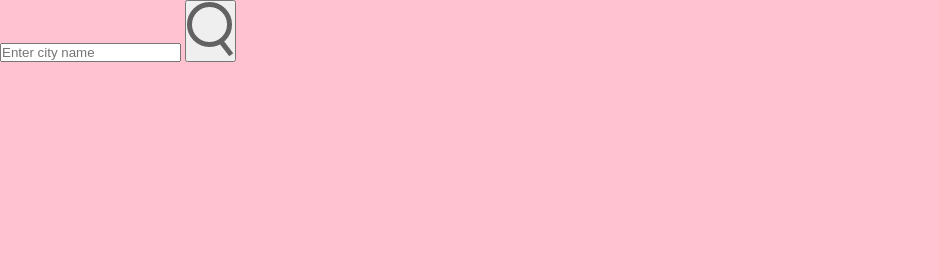
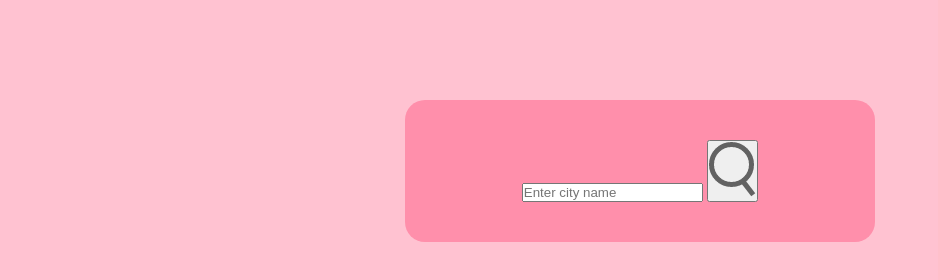
Before and after one commit to wilawanpond/weather-app, a plain HTML site: page index.html in a window 1280 px wide. Shown: the whole page, without its empty margins (0-938 px from the left). Drawn offline with Linux system fonts and the light colour scheme.

Commit message:
Update container class

```diff
--- a/style.css
+++ b/style.css
@@ -8,3 +8,14 @@
 body {
     background-color: #ffc2d1;
 }
+
+.container {
+    width: 90%;
+    max-width: 470px;
+    background-color: #ff8fab;
+    color: white;
+    border-radius: 20px;
+    margin: 100px auto;
+    padding: 40px 35px;
+    text-align: center;
+}
```
